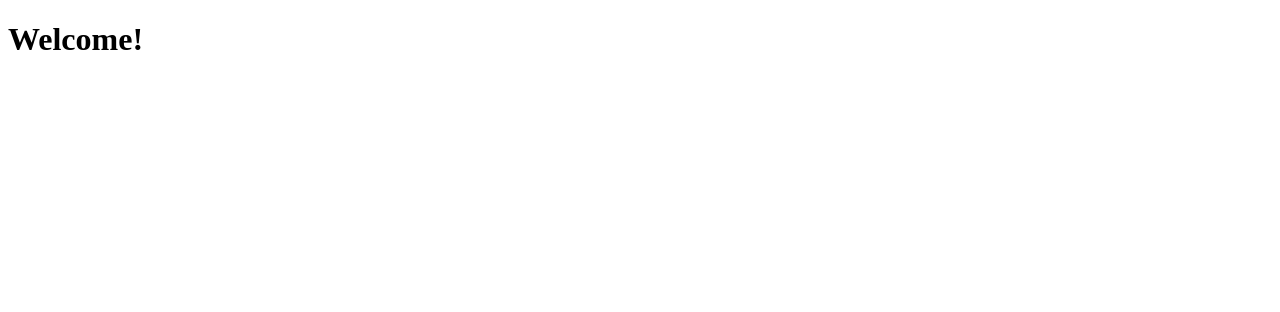
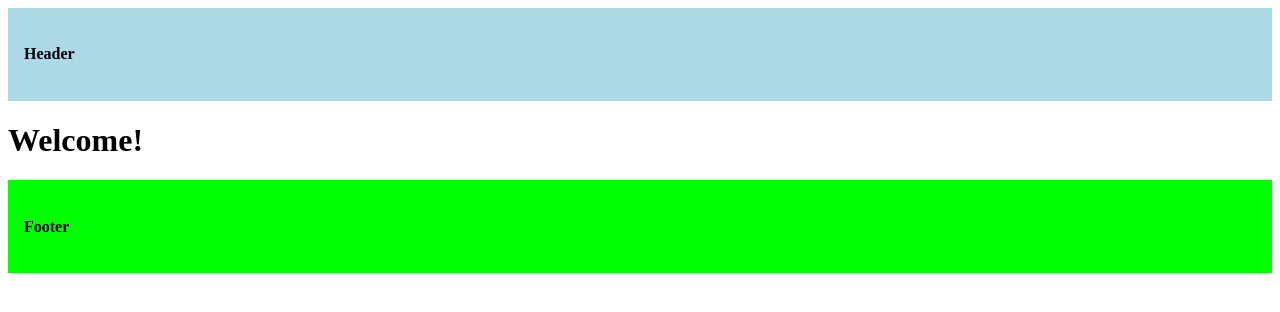
Before and after one commit to NA-Asraful-Khan/Next_Practice, a Next.js app in the folder routing/: page / in a window 1280 px wide. Shown: the top 312 px of the page. Built offline with nearby package versions, Linux system fonts and the light colour scheme.

Commit message:
Layout Practice

```diff
--- a/routing/src/app/layout.tsx
+++ b/routing/src/app/layout.tsx
@@ -10,7 +10,25 @@ export default function RootLayout({
 }) {
   return (
     <html lang="en">
-      <body>{children}</body>
+      <body>
+        <header
+        style={{
+          backgroundColor:"lightblue",
+          padding:"1rem"
+        }}
+        >
+          <h4>Header</h4>
+        </header>
+        {children}
+        <footer
+        style={{
+          backgroundColor:'lime',
+          padding:"1rem"
+        }}
+        >
+          <h4>Footer</h4>
+        </footer>
+      </body>
     </html>
   )
 }
```
Also changed, not shown: routing/src/app/products/[productId]/layout.tsx (added, +13 -0 lines).
